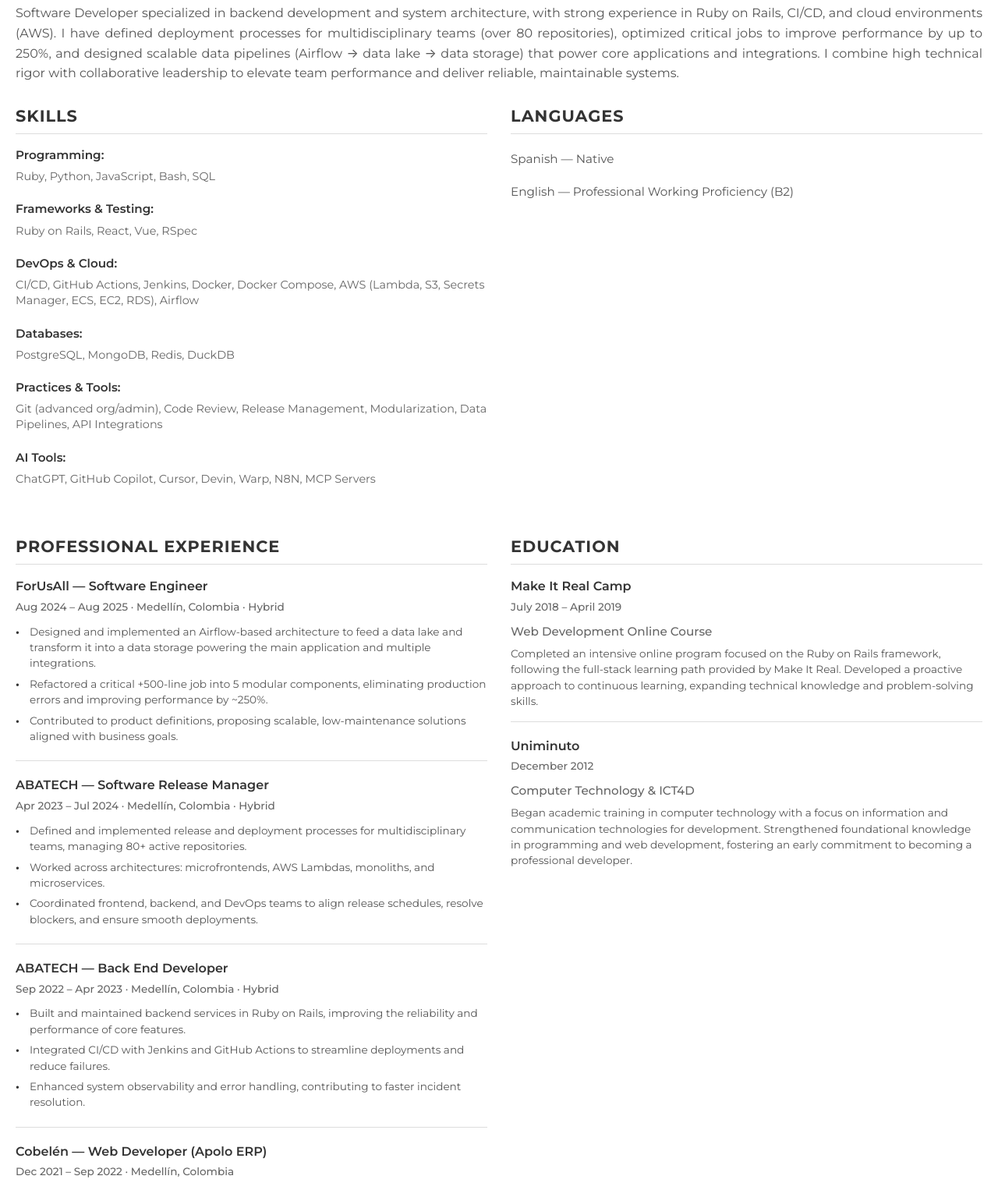
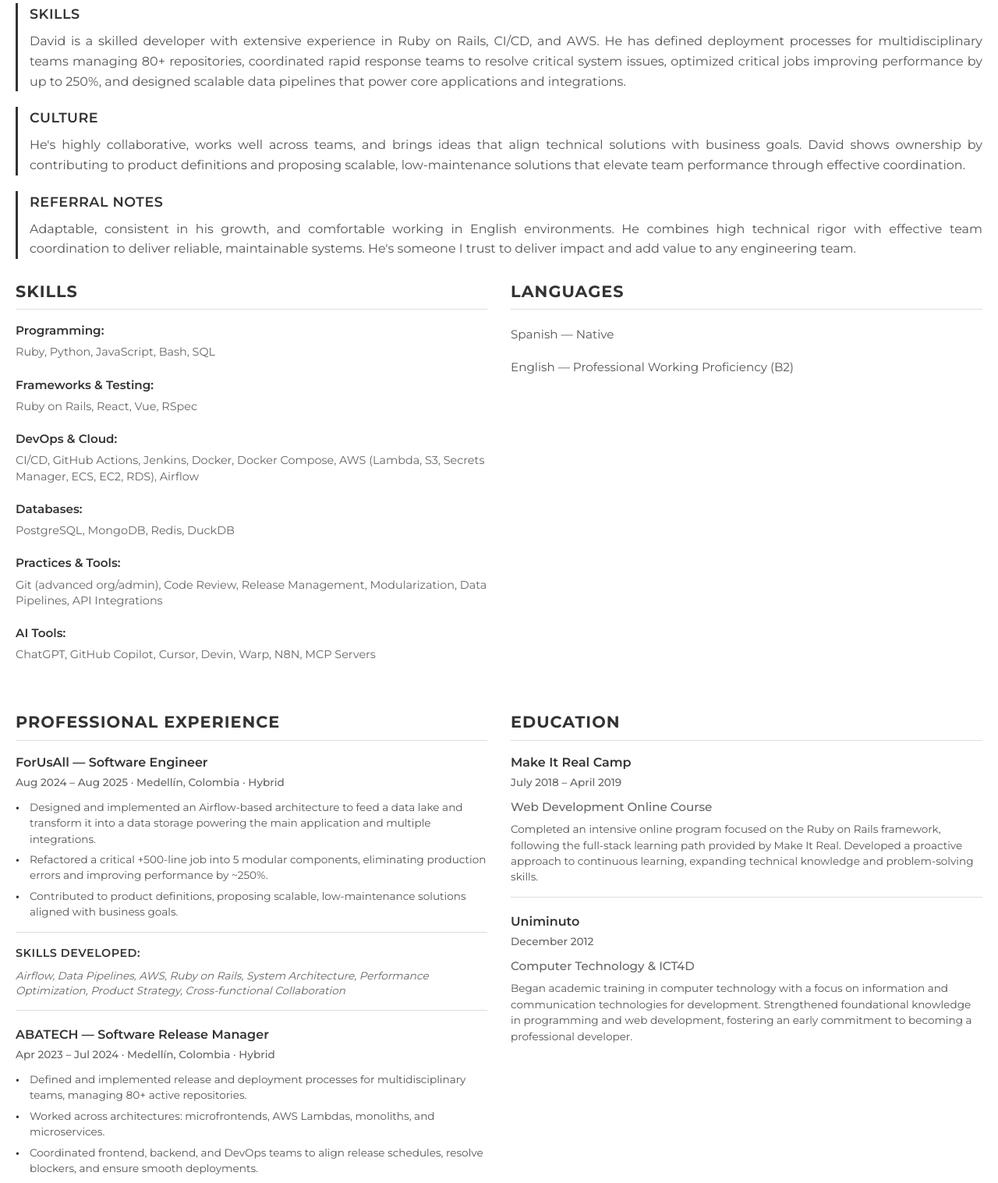
Before and after one commit to garoso/garoso.github.io, a plain HTML site: page index.html in a window 1280 px wide. Shown: the part 305-1822 px from the top of the page at 78% size. Drawn offline with Linux system fonts and the light colour scheme.

Commit message:
feat: update CV content with RRT experience and refined descriptions

```diff
--- a/css/minimalist.css
+++ b/css/minimalist.css
@@ -147,11 +147,32 @@
 }
 
 /* Content Sections */
+.summary-content {
+    display: flex;
+    flex-direction: column;
+    gap: 20px;
+}
+
+.summary-section {
+    border-left: 3px solid var(--border-color);
+    padding-left: 15px;
+}
+
+.summary-subtitle {
+    font-size: 1.1rem;
+    font-weight: 600;
+    margin-bottom: 8px;
+    color: var(--text-color);
+    text-transform: uppercase;
+    letter-spacing: 0.5px;
+}
+
 .summary-text {
     font-size: 1rem;
     line-height: 1.6;
     color: var(--text-muted);
     text-align: justify;
+    margin-bottom: 0;
 }
 
 .skills-grid {
@@ -242,6 +263,28 @@
     left: 0;
     color: var(--text-color);
     font-weight: bold;
+}
+
+.skills-developed {
+    margin-top: 15px;
+    padding-top: 15px;
+    border-top: 1px solid var(--border-light);
+}
+
+.skills-title {
+    font-size: 0.9rem;
+    font-weight: 600;
+    margin-bottom: 8px;
+    color: var(--text-color);
+    text-transform: uppercase;
+    letter-spacing: 0.5px;
+}
+
+.skills-list {
+    font-size: 0.85rem;
+    color: var(--text-secondary);
+    line-height: 1.4;
+    font-style: italic;
 }
 
 /* Languages & Contact */
--- a/index.html
+++ b/index.html
@@ -47,9 +47,25 @@
         <!-- Professional Summary -->
         <section class="section full-width">
             <h2 class="section-title" data-i18n="sections.professional_summary">PROFESSIONAL SUMMARY</h2>
-            <p class="summary-text" data-i18n="summary.text">
-                Software Developer specialized in backend development and system architecture, with strong experience in Ruby on Rails, CI/CD, and cloud environments (AWS). I have defined deployment processes for multidisciplinary teams (over 80 repositories), optimized critical jobs to improve performance by up to 250%, and designed scalable data pipelines (Airflow → data lake → data storage) that power core applications and integrations. I combine high technical rigor with collaborative leadership to elevate team performance and deliver reliable, maintainable systems.
-            </p>
+            <div class="summary-content">
+                <div class="summary-section">
+                    <h3 class="summary-subtitle" data-i18n="summary.skills_title">Skills</h3>
+                    <p class="summary-text" data-i18n="summary.skills_text">
+                        David is a skilled developer with extensive experience in Ruby on Rails, CI/CD, and AWS. He has defined deployment processes for multidisciplinary teams managing 80+ repositories, coordinated rapid response teams to resolve critical system issues, optimized critical jobs improving performance by up to 250%, and designed scalable data pipelines that power core applications and integrations.                    </p>
+                </div>
+                <div class="summary-section">
+                    <h3 class="summary-subtitle" data-i18n="summary.culture_title">Culture</h3>
+                    <p class="summary-text" data-i18n="summary.culture_text">
+                        He's highly collaborative, works well across teams, and brings ideas that align technical solutions with business goals. David shows ownership by contributing to product definitions and proposing scalable, low-maintenance solutions that elevate team performance through effective coordination.
+                    </p>
+                </div>
+                <div class="summary-section">
+                    <h3 class="summary-subtitle" data-i18n="summary.referral_title">Referral Notes</h3>
+                    <p class="summary-text" data-i18n="summary.referral_text">
+                        Adaptable, consistent in his growth, and comfortable working in English environments. He combines high technical rigor with effective team coordination to deliver reliable, maintainable systems. He's someone I trust to deliver impact and add value to any engineering team.
+                    </p>
+                </div>
+            </div>
         </section>
 
         <!-- Two Column Layout: Skills + Languages -->
@@ -111,6 +127,10 @@
                         <li data-i18n="experience.forusall.achievements.1">Refactored a critical +500-line job into 5 modular components, eliminating production errors and improving performance by ~250%.</li>
                         <li data-i18n="experience.forusall.achievements.2">Contributed to product definitions, proposing scalable, low-maintenance solutions aligned with business goals.</li>
                     </ul>
+                    <div class="skills-developed">
+                        <h4 class="skills-title" data-i18n="experience.skills_developed">Skills Developed:</h4>
+                        <p class="skills-list" data-i18n="experience.forusall.skills">Airflow, Data Pipelines, AWS, Ruby on Rails, System Architecture, Performance Optimization, Product Strategy, Cross-functional Collaboration</p>
+                    </div>
                 </div>
 
                 <div class="experience-item">
@@ -123,6 +143,10 @@
                         <li data-i18n="experience.abatech_rm.achievements.1">Worked across architectures: microfrontends, AWS Lambdas, monoliths, and microservices.</li>
                         <li data-i18n="experience.abatech_rm.achievements.2">Coordinated frontend, backend, and DevOps teams to align release schedules, resolve blockers, and ensure smooth deployments.</li>
                     </ul>
+                    <div class="skills-developed">
+                        <h4 class="skills-title" data-i18n="experience.skills_developed">Skills Developed:</h4>
+                        <p class="skills-list" data-i18n="experience.abatech_rm.skills">Release Management, CI/CD, AWS Lambda, Microservices, Team Leadership, Process Optimization, Cross-team Coordination, DevOps</p>
+                    </div>
                 </div>
 
                 <div class="experience-item">
@@ -132,9 +156,13 @@
                     </div>
                     <ul class="achievements">
                         <li data-i18n="experience.abatech_dev.achievements.0">Built and maintained backend services in Ruby on Rails, improving the reliability and performance of core features.</li>
-                        <li data-i18n="experience.abatech_dev.achievements.1">Integrated CI/CD with Jenkins and GitHub Actions to streamline deployments and reduce failures.</li>
+                        <li data-i18n="experience.abatech_dev.achievements.1">Coordinated Rapid Response Team (RRT) to quickly resolve bugs, alerts, and critical system issues across multiple applications.</li>
                         <li data-i18n="experience.abatech_dev.achievements.2">Enhanced system observability and error handling, contributing to faster incident resolution.</li>
                     </ul>
+                    <div class="skills-developed">
+                        <h4 class="skills-title" data-i18n="experience.skills_developed">Skills Developed:</h4>
+                        <p class="skills-list" data-i18n="experience.abatech_dev.skills">Ruby on Rails, Debugging, Team Coordination, Incident Response, System Observability, Error Handling, Backend Development, Problem Solving</p>
+                    </div>
                 </div>
 
                 <div class="experience-item">
@@ -147,6 +175,10 @@
                         <li data-i18n="experience.cobelen.achievements.1">Implemented a materialized view updated by scheduled jobs, enabling fast, reliable report generation in strict legal formats.</li>
                         <li data-i18n="experience.cobelen.achievements.2">Maintained and enhanced ERP features with a focus on backend performance and data integrity.</li>
                     </ul>
+                    <div class="skills-developed">
+                        <h4 class="skills-title" data-i18n="experience.skills_developed">Skills Developed:</h4>
+                        <p class="skills-list" data-i18n="experience.cobelen.skills">ERP Development, Database Optimization, Materialized Views, Government Compliance, Performance Tuning, Data Integrity, Web Development, Process Automation</p>
+                    </div>
                 </div>
             </section>
 
--- a/locales/en.json
+++ b/locales/en.json
@@ -15,7 +15,12 @@
     "education": "EDUCATION"
   },
   "summary": {
-    "text": "Software Developer specialized in backend development and system architecture, with strong experience in Ruby on Rails, CI/CD, and cloud environments (AWS). I have defined deployment processes for multidisciplinary teams (over 80 repositories), optimized critical jobs to improve performance by up to 250%, and designed scalable data pipelines (Airflow → data lake → data storage) that power core applications and integrations. I combine high technical rigor with collaborative leadership to elevate team performance and deliver reliable, maintainable systems."
+    "skills_title": "Skills",
+    "skills_text": "David is a skilled developer with extensive experience in Ruby on Rails, CI/CD, and AWS. He has defined deployment processes for multidisciplinary teams managing 80+ repositories, coordinated rapid response teams to resolve critical system issues, optimized critical jobs improving performance by up to 250%, and designed scalable data pipelines that power core applications and integrations.",
+    "culture_title": "Culture",
+    "culture_text": "He's highly collaborative, works well across teams, and brings ideas that align technical solutions with business goals. David shows ownership by contributing to product definitions and proposing scalable, low-maintenance solutions that elevate team performance through effective coordination.",
+    "referral_title": "Referral Notes",
+    "referral_text": "Adaptable, consistent in his growth, and comfortable working in English environments. He combines high technical rigor with effective team coordination to deliver reliable, maintainable systems. He's someone I trust to deliver impact and add value to any engineering team."
   },
   "skills": {
     "programming": "Programming:",
@@ -37,7 +42,8 @@
         "Designed and implemented an Airflow-based architecture to feed a data lake and transform it into a data storage powering the main application and multiple integrations.",
         "Refactored a critical +500-line job into 5 modular components, eliminating production errors and improving performance by ~250%.",
         "Contributed to product definitions, proposing scalable, low-maintenance solutions aligned with business goals."
-      ]
+      ],
+      "skills": "Airflow, Data Pipelines, AWS, Ruby on Rails, System Architecture, Performance Optimization, Product Strategy, Cross-functional Collaboration"
     },
     "abatech_rm": {
       "title": "ABATECH — Software Release Manager",
@@ -46,16 +52,18 @@
         "Defined and implemented release and deployment processes for multidisciplinary teams, managing 80+ active repositories.",
         "Worked across architectures: microfrontends, AWS Lambdas, monoliths, and microservices.",
         "Coordinated frontend, backend, and DevOps teams to align release schedules, resolve blockers, and ensure smooth deployments."
-      ]
+      ],
+      "skills": "Release Management, CI/CD, AWS Lambda, Microservices, Team Leadership, Process Optimization, Cross-team Coordination, DevOps"
     },
     "abatech_dev": {
       "title": "ABATECH — Back End Developer",
       "period": "Sep 2022 – Apr 2023 · Medellín, Colombia · Hybrid",
       "achievements": [
         "Built and maintained backend services in Ruby on Rails, improving the reliability and performance of core features.",
-        "Integrated CI/CD with Jenkins and GitHub Actions to streamline deployments and reduce failures.",
+        "Coordinated Rapid Response Team (RRT) to quickly resolve bugs, alerts, and critical system issues across multiple applications.",
         "Enhanced system observability and error handling, contributing to faster incident resolution."
-      ]
+      ],
+      "skills": "Ruby on Rails, Debugging, Team Coordination, Incident Response, System Observability, Error Handling, Backend Development, Problem Solving"
     },
     "cobelen": {
       "title": "Cobelén — Web Developer (Apolo ERP)",
@@ -64,8 +72,10 @@
         "Refactored a high-volume yearly accounting process to generate government reports, significantly improving performance and compliance.",
         "Implemented a materialized view updated by scheduled jobs, enabling fast, reliable report generation in strict legal formats.",
         "Maintained and enhanced ERP features with a focus on backend performance and data integrity."
-      ]
-    }
+      ],
+      "skills": "ERP Development, Database Optimization, Materialized Views, Government Compliance, Performance Tuning, Data Integrity, Web Development, Process Automation"
+    },
+    "skills_developed": "Skills Developed:"
   },
   "education": {
     "makeitreal": {
```
Also changed, not shown: locales/es.json (+17 -7 lines), 1 other file.
